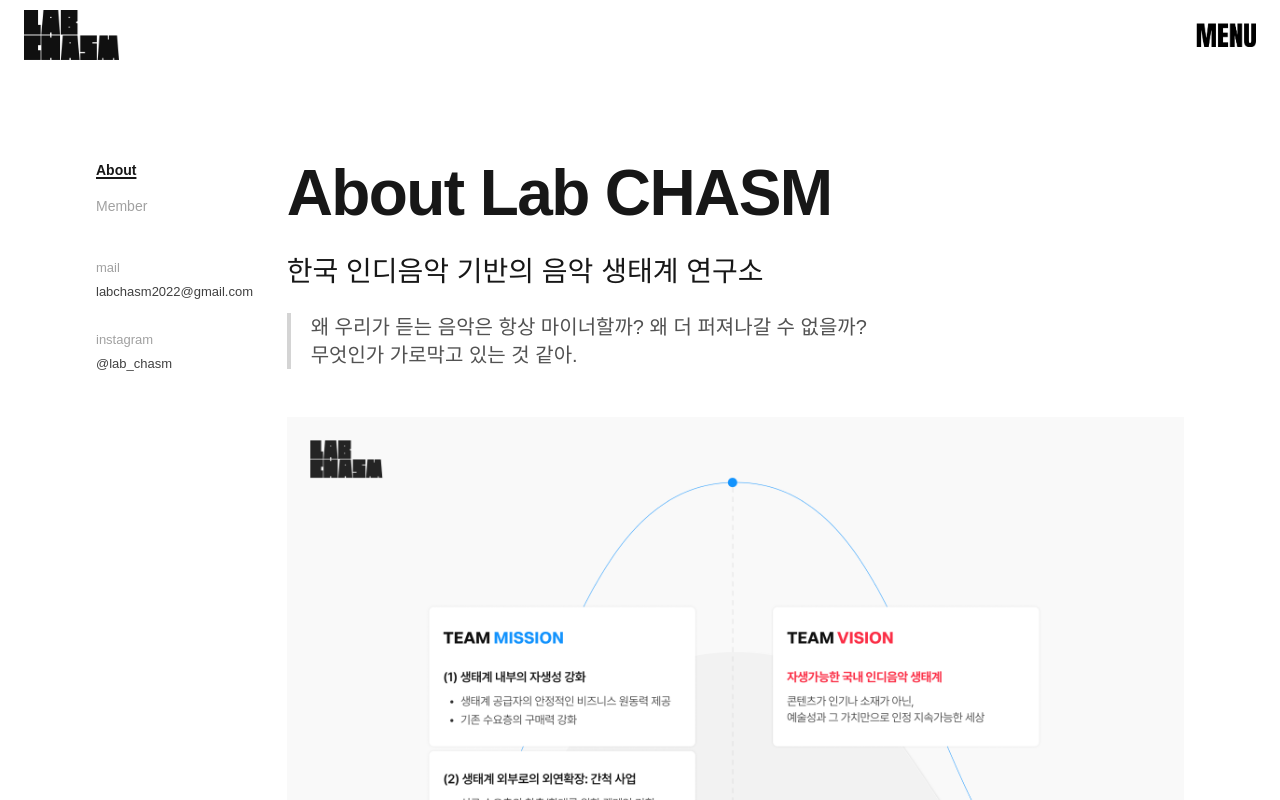
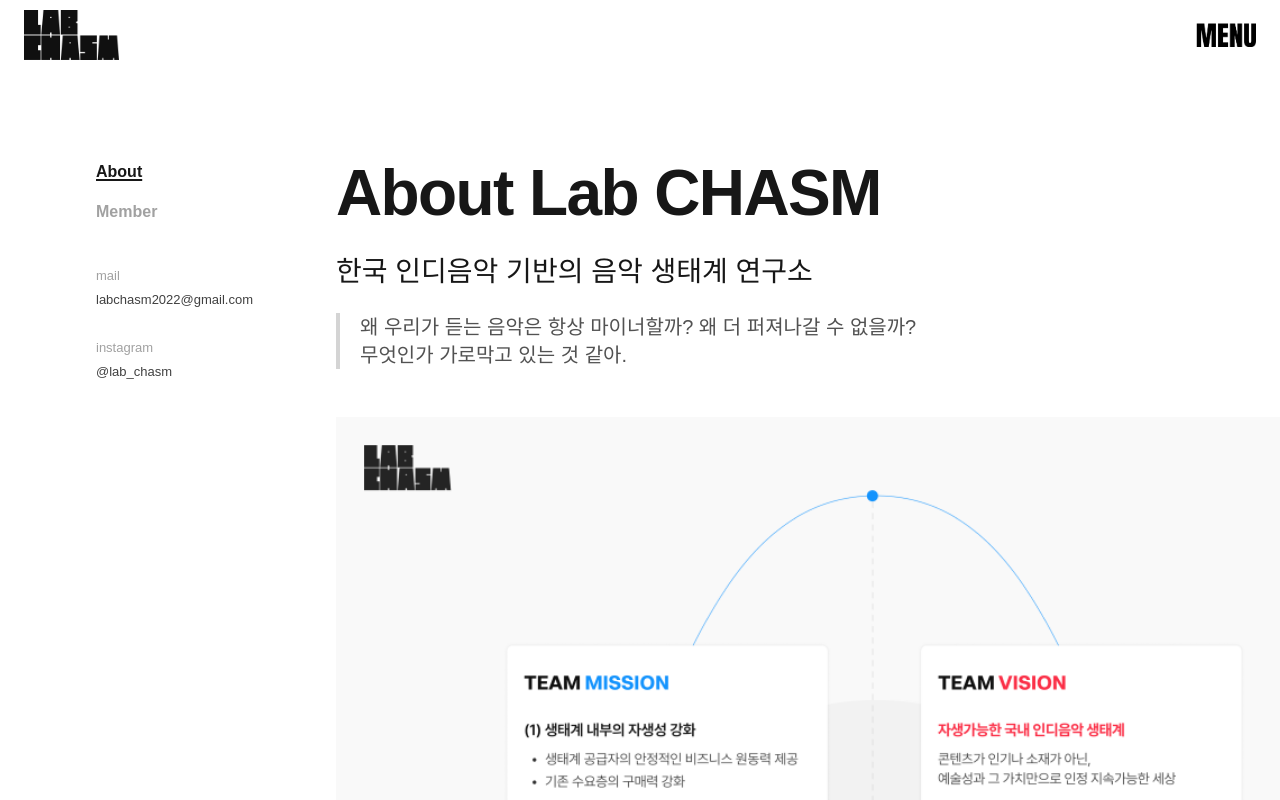
Before and after one commit to nizi123/article-page, a Next.js app: page /about in a window 1280 px wide. Shown: the top 800 px of the page. Built offline with nearby package versions, Linux system fonts and the light colour scheme; a web font is replaced by a local one.

Commit message:
사이드바 여백 수정

```diff
--- a/src/app/about/AboutPageClient.tsx
+++ b/src/app/about/AboutPageClient.tsx
@@ -26,8 +26,8 @@
 
   return (
     <main className="w-full min-h-screen bg-white mx-auto max-w-6xl px-6 md:px-8
-                 pt-28 md:pt-40 pb-16 md:pb-24">      <AboutTabsMobile active={tab} onChange={setTab} />
-      <div className="grid grid-cols-1 md:grid-cols-12 gap-10 md:gap-14">
+                 pt-28 md:pt-40 pb-16 md:pb-24">     <AboutTabsMobile active={tab} onChange={setTab} />
+      <div className="grid grid-cols-1 md:grid-cols-12 gap-20 md:gap-30">
         <div className="md:col-span-3 lg:col-span-2">
           <AboutSideNav active={tab} onChange={setTab} />
         </div>
--- a/src/components/AboutSideNav.tsx
+++ b/src/components/AboutSideNav.tsx
@@ -10,13 +10,13 @@
 
 export default function AboutSideNav({ active, onChange }: Props) {
   return (
-    <aside className="hidden md:block md:sticky md:top-24 md:self-start bg-white">
+    <aside className="hidden md:block md:sticky md:top-24 md:self-start bg-white  md:pr-12 lg:pr-14">
       <nav aria-label="About navigation">
-        <ul className="flex md:flex-col gap-4 text-sm">
+        <ul className="flex md:flex-col gap-4 text-md font-bold">
           {(['about', 'member'] as AboutTab[]).map((t) => {
             const isActive = active === t;
             const base = 'block text-left transition-colors';
-            const on = 'text-neutral-900 font-semibold underline underline-offset-2 decoration-2 cursor-default';
+            const on = 'text-neutral-900 font-bold underline underline-offset-2 decoration-2 cursor-default';
             const off = 'text-neutral-400 hover:text-neutral-900 hover:underline underline-offset-2';
             return (
               <li key={t}>
--- a/src/components/Header.tsx
+++ b/src/components/Header.tsx
@@ -61,7 +61,7 @@
   }, [isOpen, scrollY]);
 
   const items = [
-    { id: 'About', href: 'https://labchasm.framer.website/about_us', src: '/aboutimg.png', hoverSrc: '/aboutimg_cor.png' },
+    { id: 'About', href: '/about', src: '/aboutimg.png', hoverSrc: '/aboutimg_cor.png' },
     { id: 'Project', href: 'https://labchasm.framer.website/project', src: '/projectimg.png', hoverSrc: '/projectimg_cor.png' },
     { id: 'Article', href: '/article', src: '/articleimg.png', hoverSrc: '/articleimg_cor.png' },
     { id: 'Contact', href: 'https://labchasm.framer.website/contact', src: '/contactimg.png', hoverSrc: '/contactimg_cor.png' },
```
